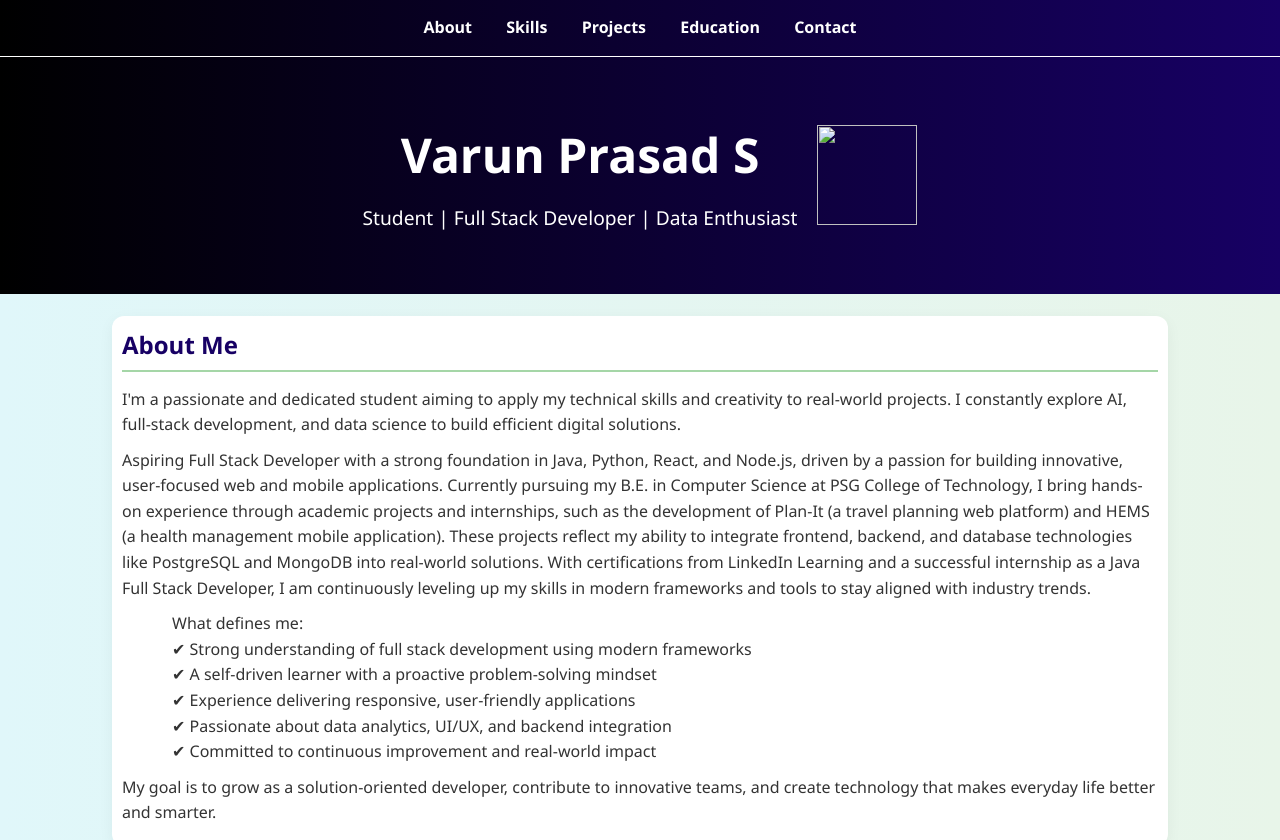
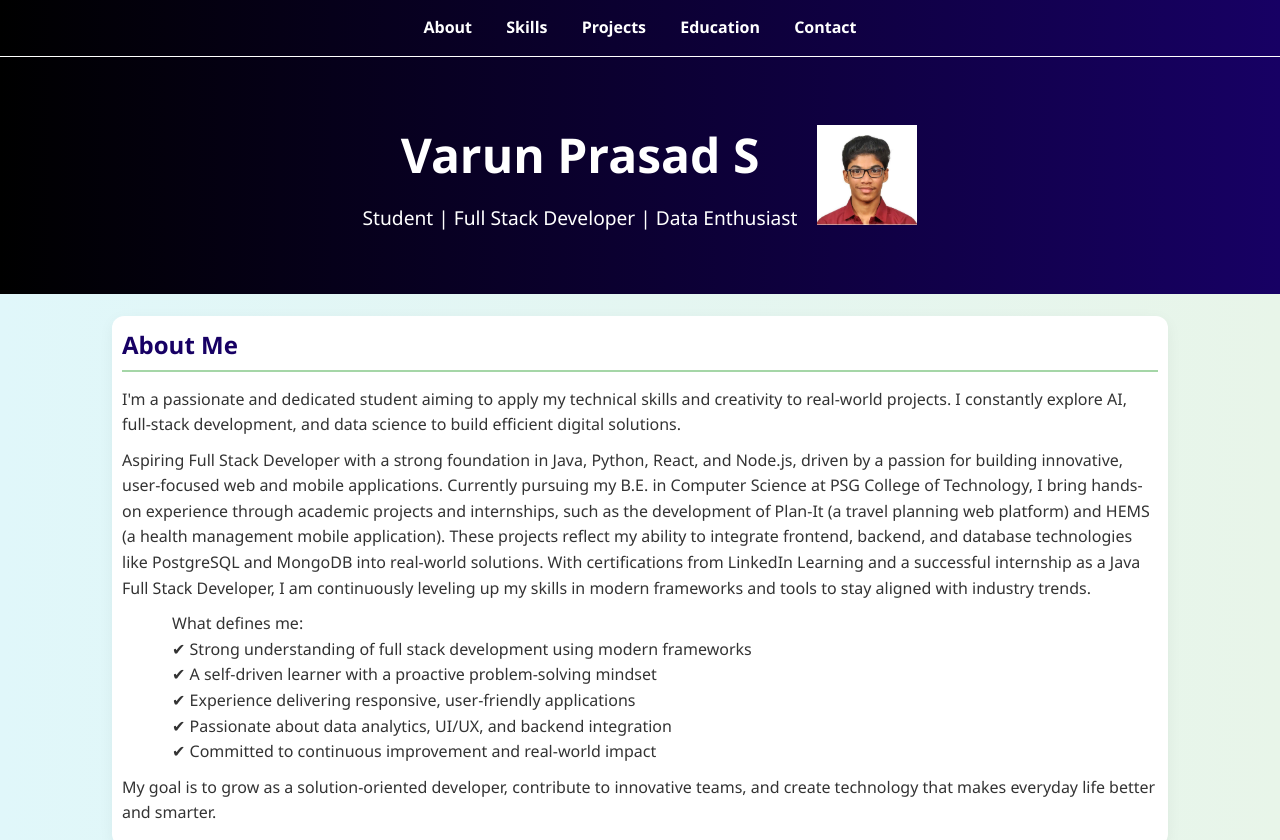
Before and after one commit to varunsridharj/portfolio, a plain HTML site: page index.html in a window 1280 px wide. Shown: the top 840 px of the page. Drawn offline with Linux system fonts and the light colour scheme.

Commit message:
Update index.html

```diff
--- a/index.html
+++ b/index.html
@@ -147,7 +147,7 @@
         <p>Student | Full Stack Developer | Data Enthusiast</p>
     </div>
     <div class="img-container">
-        <img width="100px" height="100px" src="../assests/WhatsApp Image 2025-06-03 at 2.44.52 PM.jpeg" alt="">
+        <img width="100px" height="100px" src="WhatsApp Image 2025-06-03 at 2.44.52 PM.jpeg" alt="">
     </div>
   </header>
 
```
